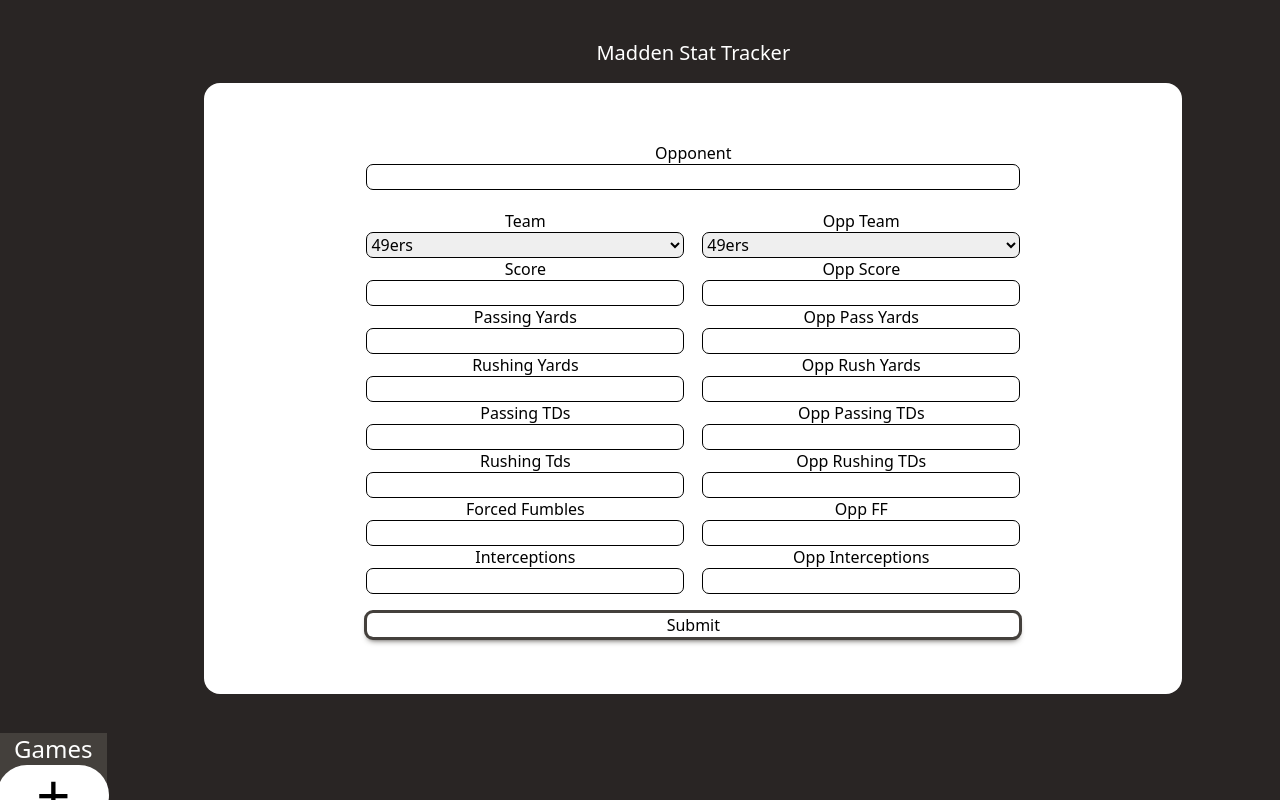
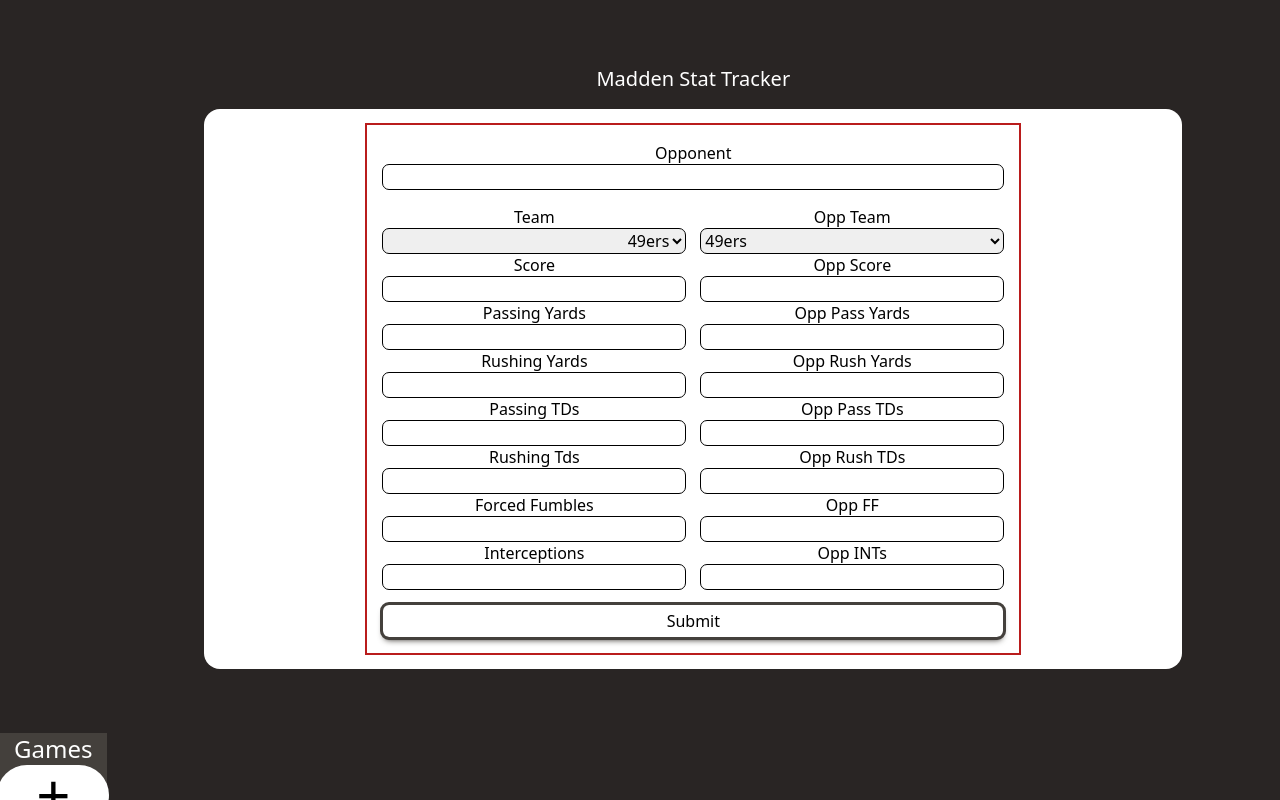
Before and after one commit to codyconway77/madden-stat-tracker-2.0, a Next.js app: page /gameInput in a window 1280 px wide. Built offline with nearby package versions, Linux system fonts and the light colour scheme.

Commit message:
Made game for look better

```diff
--- a/components/GameForm.tsx
+++ b/components/GameForm.tsx
@@ -18,48 +18,48 @@
         const result = await res.json()
     }
     return (
-        <form onSubmit={handleSubmit} className='w-4/6 grid grid-cols-2 gap-5'>
+        <form onSubmit={handleSubmit} className='w-full mt-[-2] md:w-5/6 lg:w-4/6 grid grid-cols-2 p-2 md:p-4 gap-4 ring-2 ring-red-700'>
             <div className='col-start-1 col-end-3 flex flex-col'>
                 <label htmlFor='opponent' className='text-center'>Opponent</label>
-                <input id='opponent' name='opponent' type='text' className='outline-1 outline rounded-md'></input>
+                <input id='opponent' name='opponent' type='text' required className='outline-1 outline rounded-md text-center'></input>
             </div>
             <div className='flex flex-col col-start-1 col-end-2'>
                 <label htmlFor='team' className='text-center'>Team</label>
-                <TeamSelect name="team" />
+                <TeamSelect name="team" leftRight='right'/>
                 <label htmlFor='score' className='text-center'>Score</label>
-                <input type='number' id='score' name='score' required autoComplete='off' className='outline-1 outline rounded-md'/>
+                <input type='number' min={0} id='score' name='score' required autoComplete='off' className='outline-1 outline rounded-md text-right'/>
                 <label htmlFor='passing yards' className='text-center'>Passing Yards</label>
-                <input type='number' id='passing yards' name='passing yards' required autoComplete='off' className='outline-1 outline rounded-md'/>
+                <input type='number' min={0} id='passing yards' name='passing yards' required autoComplete='off' className='outline-1 outline rounded-md text-right'/>
                 <label htmlFor='rushing yards' className='text-center'>Rushing Yards</label>
-                <input type='number' id='rushing yards' name='rushing yards' required autoComplete='off' className='outline-1 outline rounded-md'/>
+                <input type='number' min={0} id='rushing yards' name='rushing yards' required autoComplete='off' className='outline-1 outline rounded-md text-right'/>
                 <label htmlFor='passing tds' className='text-center'>Passing TDs</label>
-                <input type='number' id='passing tds' name='passing tds' required autoComplete='off' className='outline-1 outline rounded-md'/>
+                <input type='number' min={0} id='passing tds' name='passing tds' required autoComplete='off' className='outline-1 outline rounded-md text-right'/>
                 <label htmlFor='rushing tds' className='text-center'>Rushing Tds</label>
-                <input type='number' id='rushing tds' name='rushing tds' required autoComplete='off' className='outline-1 outline rounded-md'/>
+                <input type='number' min={0} id='rushing tds' name='rushing tds' required autoComplete='off' className='outline-1 outline rounded-md text-right'/>
                 <label htmlFor='forced fumbles' className='text-center'>Forced Fumbles</label>
-                <input type='number' id='forced fumbles' name='forced fumbles' required autoComplete='off' className='outline-1 outline rounded-md'/>
+                <input type='number' min={0} id='forced fumbles' name='forced fumbles' required autoComplete='off' className='outline-1 outline rounded-md text-right'/>
                 <label htmlFor='interceptions' className='text-center'>Interceptions</label>
-                <input type='number' id='interceptions' name='interceptions' required autoComplete='off' className='outline-1 outline rounded-md'/>
+                <input type='number' min={0} id='interceptions' name='interceptions' required autoComplete='off' className='outline-1 outline rounded-md text-right'/>
             </div>
             <div className='flex flex-col col-start-2 col-end-3'>
                 <label htmlFor='opposingTeam' className='text-center'>Opp Team</label>
-                <TeamSelect name="opposingTeam" />
+                <TeamSelect name="opposingTeam" leftRight='left' />
                 <label htmlFor='opponentScore' className='text-center'>Opp Score</label>
-                <input type='number' id='opponentScore' name='opponentScore' required autoComplete='off' className='outline-1 outline rounded-md'/>
+                <input type='number' min={0} id='opponentScore' name='opponentScore' required autoComplete='off' className='outline-1 outline rounded-md'/>
                 <label htmlFor='opponent passing yards' className='text-center'>Opp Pass Yards</label>
-                <input type='number' id='opponent passing yards' name='opponent passing yards' required autoComplete='off' className='outline-1 outline rounded-md'/>
+                <input type='number' min={0} id='opponent passing yards' name='opponent passing yards' required autoComplete='off' className='outline-1 outline rounded-md required:border-red-500'/>
                 <label htmlFor='opponent rushing yards' className='text-center'>Opp Rush Yards</label>
-                <input type='number' id='opponent rushing yards' name='opponent rushing yards' required autoComplete='off' className='outline-1 outline rounded-md'/>
-                <label htmlFor='opponent passing tds' className='text-center'>Opp Passing TDs</label>
-                <input type='number' id='opponent passing tds' name='opponent passing tds' required autoComplete='off' className='outline-1 outline rounded-md'/>
-                <label htmlFor='opponent rushing tds' className='text-center'>Opp Rushing TDs</label>
-                <input type='number' id='opponent rushing tds' name='opponent rushing tds' required autoComplete='off' className='outline-1 outline rounded-md'/>
+                <input type='number' min={0} id='opponent rushing yards' name='opponent rushing yards' required autoComplete='off' className='outline-1 outline rounded-md'/>
+                <label htmlFor='opponent passing tds' className='text-center'>Opp Pass TDs</label>
+                <input type='number' min={0} id='opponent passing tds' name='opponent passing tds' required autoComplete='off' className='outline-1 outline rounded-md'/>
+                <label htmlFor='opponent rushing tds' className='text-center'>Opp Rush TDs</label>
+                <input type='number' min={0} id='opponent rushing tds' name='opponent rushing tds' required autoComplete='off' className='outline-1 outline rounded-md'/>
                 <label htmlFor='opponent forced fumbles' className='text-center'>Opp FF</label>
-                <input type='number' id='opponent forced fumbles' name='opponent forced fumbles' required autoComplete='off' className='outline-1 outline rounded-md'/>
-                <label htmlFor='opponent interceptions' className='text-center'>Opp Interceptions</label>
-                <input type='number' id='opponent interceptions' name='opponent interceptions' required autoComplete='off' className='outline-1 outline rounded-md'/>
+                <input type='number' min={0} id='opponent forced fumbles' name='opponent forced fumbles' required autoComplete='off' className='outline-1 outline rounded-md'/>
+                <label htmlFor='opponent interceptions' className='text-center'>Opp INTs</label>
+                <input type='number' min={0} id='opponent interceptions' name='opponent interceptions' required autoComplete='off' className='outline-1 outline rounded-md'/>
             </div>
-            <button type='submit' className='col-start-1 col-end-3 outline outline-stone-700 rounded-md focus:bg-stone-500 focus:text-white shadow-md shadow-stone-700 hover:shadow-inner hover:shadow-stone-700  hover:text-stone-700'>Submit</button>
+            <button type='submit' className='col-start-1 col-end-3 outline p-1 outline-stone-700 rounded-md hover:bg-stone-500 hover:text0w focus:bg-stone-500 focus:text-white shadow-md shadow-stone-700 hover:shadow-inner hover:shadow-stone-700 hover:font-semibold  hover:text-white'>Submit</button>
         </form>
     )
 }
--- a/components/TeamSelect.tsx
+++ b/components/TeamSelect.tsx
@@ -1,9 +1,9 @@
 import { AppProps } from "next/app"
 
-const TeamSelect: React.FC<{ name: string }> = (props: { name: string }) => {
+const TeamSelect: React.FC<{ name: string, leftRight: string }> = (props: { name: string , leftRight: string }) => {
     return (
         <>
-            <select required name={props.name} id={props.name} className='outline-1 outline rounded-md'>
+            <select required name={props.name} id={props.name} className={`outline-1 outline rounded-md text-${props.leftRight}`}>
                 <option value="49ers">49ers</option>
                 <option value="Bears">Bears</option>
                 <option value="Bengals">Bengals</option>
--- a/pages/gameInput.tsx
+++ b/pages/gameInput.tsx
@@ -8,7 +8,7 @@
             <Nav />
             <div className='col-start-1 col-end-13 row-start-1 row-end-12 md:col-start-2 md:col-end-13 flex flex-col justify-center overflow-hidden content-center'>
                 <h1 className='text-white text-xl text-center pb-4'>Madden Stat Tracker</h1>
-                <div className='col-start-3 col-end-12 place-self-center flex flex-wrap justify-around gap-4 py-4 items-center rounded-2xl w-10/12 h-5/6 bg-white overflow-y-scroll overhflow-x-hidden'>
+                <div className='col-start-3 col-end-12 place-self-center flex flex-wrap justify-around gap-4 py-4 items-center rounded-2xl w-10/12 h-fit bg-white overflow-y-scroll overhflow-x-hidden'>
                     <GameForm />
                 </div>
             </div>
```
